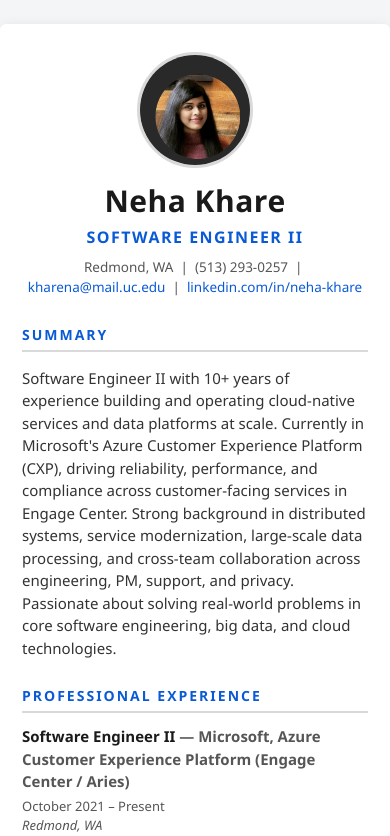
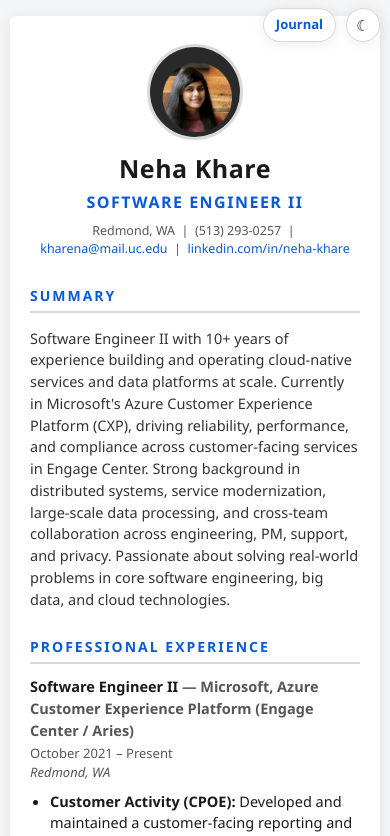
Before and after one commit to nehakhare/nehakhare-resume, a Next.js app: page / in a window 390 px wide. Shown: the top 836 px of the page. Built offline with nearby package versions, Linux system fonts and the light colour scheme.

Commit message:
Add dark mode, SEO/OG metadata, favicon, journal delete + relative timestamps, mobile polish
Co-authored-by: Copilot <223556219+Copilot@users.noreply.github.com>
Copilot-Session: 423acb10-7596-4fb7-bb2a-f79736740512

```diff
--- /dev/null
+++ b/app/ThemeToggle.js
@@ -0,0 +1,33 @@
+"use client";
+
+import { useEffect, useState } from "react";
+
+export default function ThemeToggle() {
+  const [theme, setTheme] = useState("light");
+
+  useEffect(() => {
+    const stored = document.documentElement.getAttribute("data-theme") || "light";
+    setTheme(stored);
+  }, []);
+
+  function toggle() {
+    const next = theme === "dark" ? "light" : "dark";
+    setTheme(next);
+    document.documentElement.setAttribute("data-theme", next);
+    try {
+      localStorage.setItem("theme", next);
+    } catch {}
+  }
+
+  return (
+    <button
+      className="theme-toggle"
+      onClick={toggle}
+      aria-label="Toggle dark mode"
+      title="Toggle dark mode"
+      type="button"
+    >
+      {theme === "dark" ? "☀" : "☾"}
+    </button>
+  );
+}
--- a/app/globals.css
+++ b/app/globals.css
@@ -1,25 +1,67 @@
 :root {
   --ink: #1a1a1a;
+  --ink-soft: #333333;
   --muted: #565656;
   --accent: #0a5ad6;
+  --accent-hover: #084bb0;
   --rule: #d9d9d9;
   --bg: #ffffff;
+  --page-bg: #f4f5f7;
+  --btn-sec-bg: #eeeeee;
+  --btn-sec-ink: #333333;
+  --shadow: 0 2px 14px rgba(0,0,0,0.08);
+}
+[data-theme="dark"] {
+  --ink: #e8e8e8;
+  --ink-soft: #cdd3da;
+  --muted: #9aa0a6;
+  --accent: #5b9dff;
+  --accent-hover: #7db0ff;
+  --rule: #333a44;
+  --bg: #1c2128;
+  --page-bg: #0d1117;
+  --btn-sec-bg: #2d333b;
+  --btn-sec-ink: #e8e8e8;
+  --shadow: 0 2px 16px rgba(0,0,0,0.5);
 }
 * { box-sizing: border-box; }
 html, body { margin: 0; padding: 0; }
 body {
   font-family: "Segoe UI", -apple-system, Roboto, Helvetica, Arial, sans-serif;
   color: var(--ink);
-  background: #f4f5f7;
+  background: var(--page-bg);
   line-height: 1.5;
   font-size: 15px;
+  transition: background 0.2s ease, color 0.2s ease;
 }
+
+/* Top bar */
+.topbar {
+  position: fixed; top: 12px; right: 16px; z-index: 100;
+  display: flex; align-items: center; gap: 10px;
+}
+.topbar-link {
+  color: var(--accent); text-decoration: none; font-size: 13px; font-weight: 600;
+  padding: 6px 12px; border: 1px solid var(--rule); border-radius: 20px;
+  background: var(--bg); box-shadow: var(--shadow);
+}
+.topbar-link:hover { border-color: var(--accent); }
+.theme-toggle {
+  width: 34px; height: 34px; border-radius: 50%; border: 1px solid var(--rule);
+  background: var(--bg); color: var(--ink); cursor: pointer; font-size: 15px;
+  box-shadow: var(--shadow); line-height: 1;
+}
+.theme-toggle:hover { border-color: var(--accent); }
+
+.link { color: var(--accent); text-decoration: none; }
+.link:hover { text-decoration: underline; }
+
 .page {
   max-width: 850px;
   margin: 24px auto;
   background: var(--bg);
   padding: 48px 56px;
-  box-shadow: 0 2px 14px rgba(0,0,0,0.08);
+  box-shadow: var(--shadow);
   border-radius: 6px;
 }
 header { text-align: center; margin-bottom: 8px; }
@@ -40,7 +82,7 @@ h2 {
   font-size: 14px; text-transform: uppercase; letter-spacing: 2px; color: var(--accent);
   border-bottom: 2px solid var(--rule); padding-bottom: 5px; margin: 0 0 12px;
 }
-.summary { color: #333; }
+.summary { color: var(--ink-soft); }
 .job { margin-bottom: 18px; }
 .job-head { display: flex; justify-content: space-between; align-items: baseline; flex-wrap: wrap; gap: 4px; }
 .job-head .role { font-weight: 700; }
@@ -51,7 +93,7 @@ ul { margin: 8px 0 0; padding-left: 20px; }
 li { margin-bottom: 5px; }
 .subgroup { font-weight: 600; }
 .skills-grid { display: grid; grid-template-columns: 160px 1fr; row-gap: 8px; column-gap: 12px; }
-.skills-grid .k { font-weight: 700; color: #333; }
+.skills-grid .k { font-weight: 700; color: var(--ink-soft); }
 .edu-item { margin-bottom: 12px; }
 .edu-head { display: flex; justify-content: space-between; flex-wrap: wrap; gap: 4px; }
 .edu-head .deg { font-weight: 700; }
@@ -59,35 +101,56 @@ li { margin-bottom: 5px; }
 .edu-sub { color: var(--muted); }
 
 /* Journal */
-.journal { max-width: 720px; margin: 24px auto; background: #fff; padding: 32px 36px;
-  box-shadow: 0 2px 14px rgba(0,0,0,0.08); border-radius: 6px; }
+.journal { max-width: 720px; margin: 24px auto; background: var(--bg); padding: 32px 36px;
+  box-shadow: var(--shadow); border-radius: 6px; }
 .journal-head { display: flex; justify-content: space-between; align-items: center; flex-wrap: wrap; gap: 10px; }
 .journal-head h1 { font-size: 22px; margin: 0; }
+.journal-actions { display: flex; align-items: center; gap: 12px; flex-wrap: wrap; }
 .journal-user { color: var(--muted); font-size: 13px; }
 .journal textarea {
   width: 100%; min-height: 120px; padding: 12px; font-size: 15px; font-family: inherit;
   border: 1px solid var(--rule); border-radius: 6px; resize: vertical; margin-top: 16px;
+  background: var(--page-bg); color: var(--ink);
 }
 .btn {
   display: inline-block; background: var(--accent); color: #fff; border: none; cursor: pointer;
   font-size: 14px; font-weight: 600; padding: 9px 18px; border-radius: 6px; margin-top: 10px;
   text-decoration: none;
 }
-.btn:hover { background: #084bb0; }
-.btn.secondary { background: #eee; color: #333; }
-.btn.secondary:hover { background: #ddd; }
-.entry { border-top: 1px solid var(--rule); padding: 14px 0; }
-.entry .content { white-space: pre-wrap; }
+.btn:hover { background: var(--accent-hover); }
+.btn.secondary { background: var(--btn-sec-bg); color: var(--btn-sec-ink); }
+.btn.secondary:hover { filter: brightness(0.95); }
+.btn-icon {
+  background: transparent; border: none; color: var(--muted); cursor: pointer;
+  font-size: 15px; line-height: 1; padding: 4px 8px; border-radius: 6px;
+}
+.btn-icon:hover { color: #d13438; background: var(--page-bg); }
+.entry {
+  border-top: 1px solid var(--rule); padding: 14px 0;
+  display: flex; justify-content: space-between; align-items: flex-start; gap: 12px;
+}
+.entry-body { flex: 1; min-width: 0; }
+.entry .content { white-space: pre-wrap; word-wrap: break-word; }
 .entry time { display: block; color: var(--muted); font-size: 12px; margin-top: 4px; }
+.empty { color: var(--muted); }
 .signin-box { text-align: center; padding: 40px 20px; }
 .signin-box p { color: var(--muted); }
 
 @media print {
-  body { background: #fff; font-size: 12.5px; }
+  .topbar { display: none; }
+  body { background: #fff; color: #1a1a1a; font-size: 12.5px; }
   .page { box-shadow: none; margin: 0; max-width: none; padding: 24px 28px; border-radius: 0; }
 }
 @media (max-width: 640px) {
-  .page { padding: 28px 22px; }
+  body { font-size: 14.5px; }
+  .topbar { top: 8px; right: 10px; }
+  .page { padding: 28px 20px; margin: 16px 10px; }
+  .journal { padding: 24px 18px; margin: 16px 10px; }
+  header .headshot { width: 96px; height: 96px; }
+  header h1 { font-size: 25px; }
+  .job-head, .edu-head { flex-direction: column; gap: 2px; }
+  .job-head .dates, .edu-head .dates { white-space: normal; }
   .skills-grid { grid-template-columns: 1fr; row-gap: 2px; }
   .skills-grid .k { margin-top: 8px; }
+  .contact { font-size: 12.5px; }
 }
--- a/app/layout.js
+++ b/app/layout.js
@@ -1,14 +1,66 @@
 import "./globals.css";
+import ThemeToggle from "./ThemeToggle";
+
+const siteUrl = "https://www.nehakhare.com";
 
 export const metadata = {
-  title: "Neha Khare — Software Engineer II",
-  description: "Resume of Neha Khare, Software Engineer II.",
+  metadataBase: new URL(siteUrl),
+  title: {
+    default: "Neha Khare — Software Engineer II",
+    template: "%s",
+  },
+  description:
+    "Neha Khare — Software Engineer II at Microsoft. Cloud-native services, distributed systems, big data, and reliability engineering.",
+  keywords: [
+    "Neha Khare",
+    "Software Engineer",
+    "Microsoft",
+    "Azure",
+    "Distributed Systems",
+    "Cloud",
+    "Resume",
+  ],
+  authors: [{ name: "Neha Khare" }],
+  alternates: { canonical: "/" },
+  openGraph: {
+    type: "profile",
+    title: "Neha Khare — Software Engineer II",
+    description:
+      "Software Engineer II at Microsoft — cloud-native services, distributed systems, and reliability engineering.",
+    url: siteUrl,
+    siteName: "Neha Khare",
+    images: [{ url: "/headshot.png", width: 400, height: 400, alt: "Neha Khare" }],
+  },
+  twitter: {
+    card: "summary",
+    title: "Neha Khare — Software Engineer II",
+    description:
+      "Software Engineer II at Microsoft — cloud-native services, distributed systems, and reliability engineering.",
+    images: ["/headshot.png"],
+  },
 };
+
+const themeInit = `
+try {
+  var t = localStorage.getItem('theme');
+  if (!t) t = matchMedia('(prefers-color-scheme: dark)').matches ? 'dark' : 'light';
+  document.documentElement.setAttribute('data-theme', t);
+} catch (e) {}
+`;
 
 export default function RootLayout({ children }) {
   return (
-    <html lang="en">
-      <body>{children}</body>
+    <html lang="en" data-theme="light">
+      <head>
+        <script dangerouslySetInnerHTML={{ __html: themeInit }} />
+      </head>
+      <body>
+        <div className="topbar">
+          <a className="topbar-link" href="/journal">Journal</a>
+          <ThemeToggle />
+        </div>
+        {children}
+      </body>
     </html>
   );
 }
```
Also changed, not shown: app/journal/actions.js (+17 -3 lines), app/journal/page.js (+41 -10 lines), lib/supabase.js (+13 -0 lines), app/icon.svg (added).
